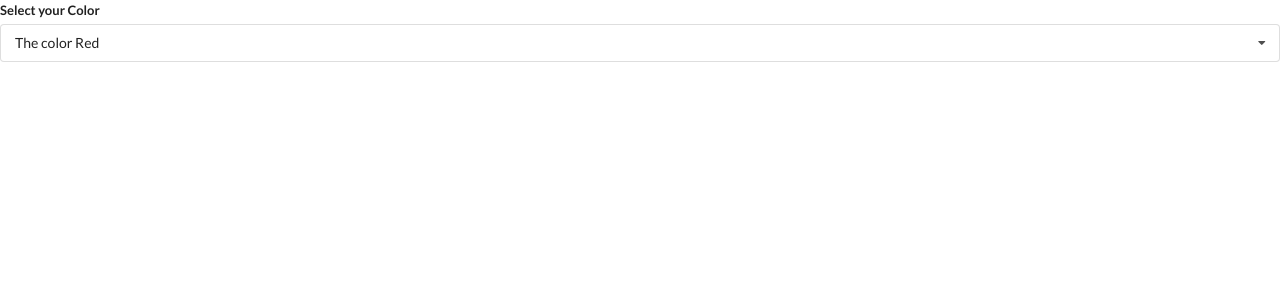
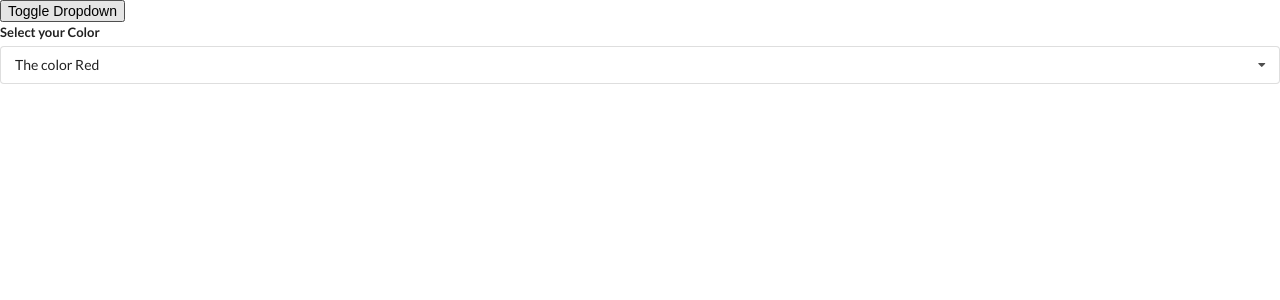
Before and after one commit to Shubham-503/Widgets, a React (Create React App) app: page / in a window 1280 px wide. Shown: the top 300 px of the page. Built offline with nearby package versions, Linux system fonts and the light colour scheme.

Commit message:
Dropdown issue fix

```diff
--- a/src/components/App.js
+++ b/src/components/App.js
@@ -35,13 +35,19 @@
 
 export const App = () => {
   const [selected, setSelected] = useState(options[0]);
+  const [showDropdown, setShowDropdown] = useState(true);
   return (
     <div>
-      <Dropdown
-        selected={selected}
-        onSelectedChange={setSelected}
-        options={options}
-      />
+      <button onClick={() => setShowDropdown(!showDropdown)}>
+        Toggle Dropdown
+      </button>
+      {showDropdown ? (
+        <Dropdown
+          selected={selected}
+          onSelectedChange={setSelected}
+          options={options}
+        />
+      ) : null}
     </div>
   );
 };
--- a/src/components/Dropdown.js
+++ b/src/components/Dropdown.js
@@ -4,12 +4,17 @@
   const [open, setOpen] = useState(false);
   const ref = useRef();
   useEffect(() => {
-    document.body.addEventListener("click", (event) => {
+    const onBodyClick = (event) => {
       if (ref.current.contains(event.target)) {
         return;
       }
       setOpen(false);
-    });
+    };
+
+    document.body.addEventListener("click", onBodyClick);
+    return () => {
+      document.body.removeEventListener("click", onBodyClick);
+    };
   }, []);
 
   const renderedOptions = options.map((option) => {
```
